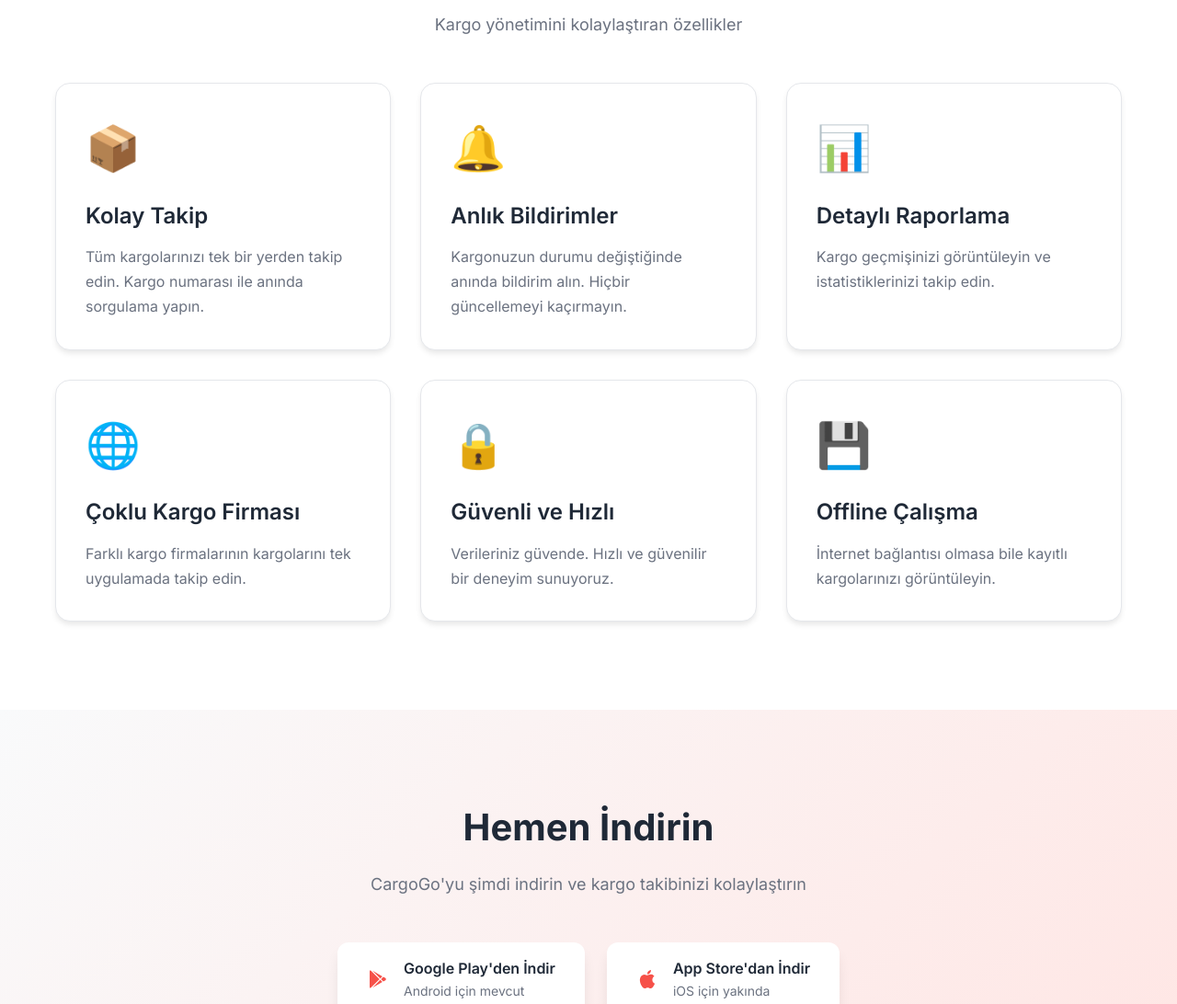
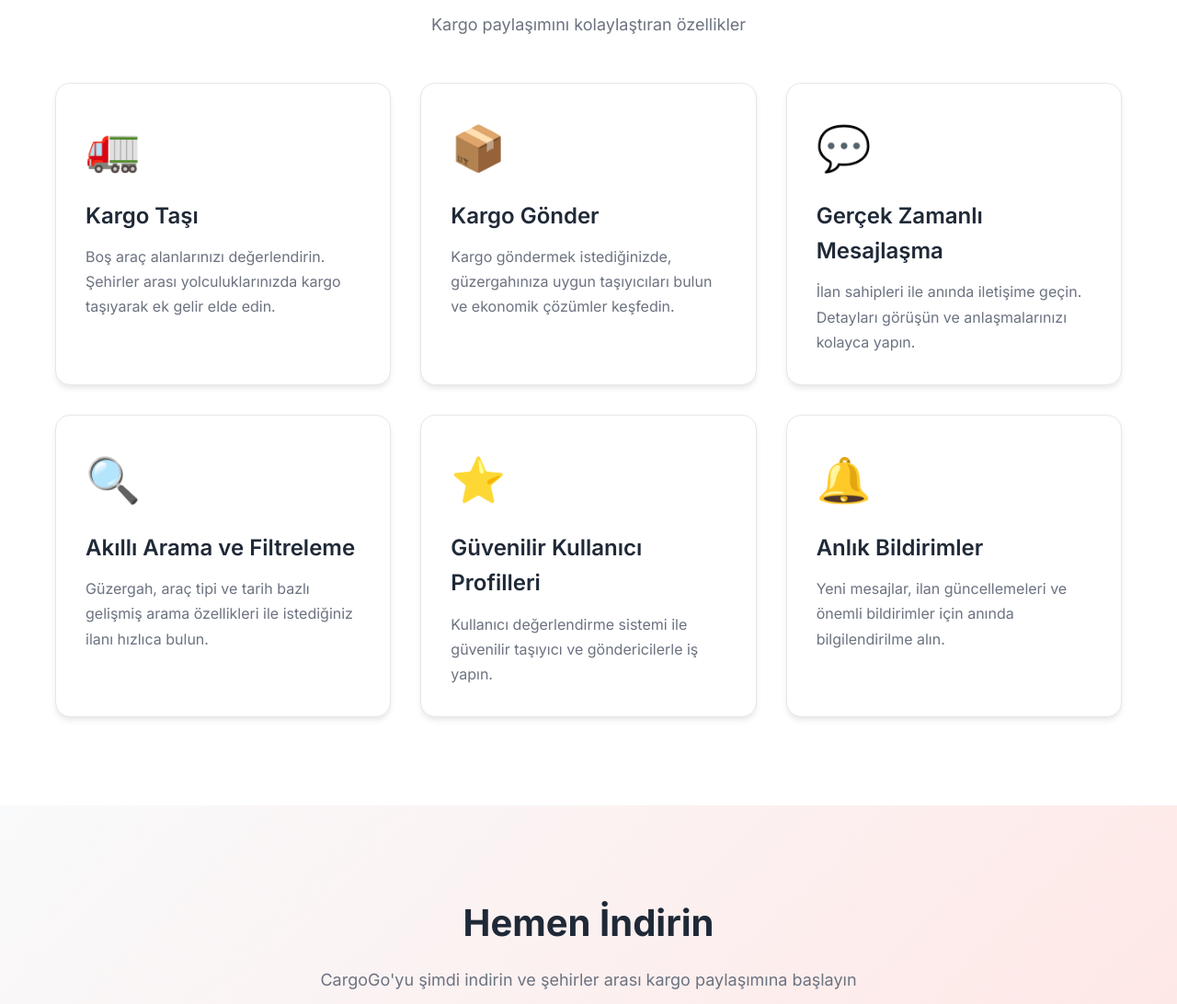
Before and after one commit to huckus/CargoGoWebSite, a plain HTML site: page index.html in a window 1280 px wide. Shown: the part 963-2055 px from the top of the page at 92% size. Drawn offline with Linux system fonts and the light colour scheme.

Commit message:
fix: içerik uygulamaya uygun hale getirildi.

```diff
--- a/index.html
+++ b/index.html
@@ -3,9 +3,9 @@
 <head>
   <meta charset="UTF-8">
   <meta name="viewport" content="width=device-width, initial-scale=1.0">
-  <meta name="description" content="CargoGo - Kargo takip ve yönetim uygulaması">
-  <meta name="keywords" content="kargo, takip, yönetim, CargoGo">
-  <title>CargoGo - Kargo Takip ve Yönetim Uygulaması</title>
+  <meta name="description" content="CargoGo - Şehirler arası kargo paylaşım platformu. Kargo göndermek isteyenler ile kargo taşımak isteyen kişileri buluşturuyoruz.">
+  <meta name="keywords" content="kargo, kargo taşıma, kargo paylaşım, şehirler arası kargo, kargo gönder, CargoGo">
+  <title>CargoGo - Şehirler Arası Kargo Paylaşım Platformu</title>
   <link rel="stylesheet" href="styles.css">
   <link rel="preconnect" href="https://fonts.googleapis.com">
   <link rel="preconnect" href="https://fonts.gstatic.com" crossorigin>
@@ -41,8 +41,8 @@
     <div class="container">
       <div class="hero-content">
         <div class="hero-text">
-          <h1 class="hero-title">Kargo Takibiniz Artık Çok Daha Kolay</h1>
-          <p class="hero-subtitle">CargoGo ile tüm kargolarınızı tek bir yerden takip edin, yönetin ve organize edin.</p>
+          <h1 class="hero-title">Taşımanın Akıllı Yolu</h1>
+          <p class="hero-subtitle">CargoGo ile kargo göndermek isteyenler ile kargo taşımak isteyen kişileri buluşturuyoruz. Boş araç alanlarınızı değerlendirin, hızlı ve ekonomik kargo çözümleri bulun.</p>
           <div class="hero-buttons">
             <a href="#download" class="btn btn-primary">Hemen İndir</a>
             <a href="#features" class="btn btn-secondary">Özellikleri Keşfet</a>
@@ -64,37 +64,37 @@
   <section id="features" class="features">
     <div class="container">
       <h2 class="section-title">Neden CargoGo?</h2>
-      <p class="section-subtitle">Kargo yönetimini kolaylaştıran özellikler</p>
+      <p class="section-subtitle">Kargo paylaşımını kolaylaştıran özellikler</p>
       <div class="features-grid">
         <div class="feature-card">
+          <div class="feature-icon">🚛</div>
+          <h3>Kargo Taşı</h3>
+          <p>Boş araç alanlarınızı değerlendirin. Şehirler arası yolculuklarınızda kargo taşıyarak ek gelir elde edin.</p>
+        </div>
+        <div class="feature-card">
           <div class="feature-icon">📦</div>
-          <h3>Kolay Takip</h3>
-          <p>Tüm kargolarınızı tek bir yerden takip edin. Kargo numarası ile anında sorgulama yapın.</p>
+          <h3>Kargo Gönder</h3>
+          <p>Kargo göndermek istediğinizde, güzergahınıza uygun taşıyıcıları bulun ve ekonomik çözümler keşfedin.</p>
+        </div>
+        <div class="feature-card">
+          <div class="feature-icon">💬</div>
+          <h3>Gerçek Zamanlı Mesajlaşma</h3>
+          <p>İlan sahipleri ile anında iletişime geçin. Detayları görüşün ve anlaşmalarınızı kolayca yapın.</p>
+        </div>
+        <div class="feature-card">
+          <div class="feature-icon">🔍</div>
+          <h3>Akıllı Arama ve Filtreleme</h3>
+          <p>Güzergah, araç tipi ve tarih bazlı gelişmiş arama özellikleri ile istediğiniz ilanı hızlıca bulun.</p>
+        </div>
+        <div class="feature-card">
+          <div class="feature-icon">⭐</div>
+          <h3>Güvenilir Kullanıcı Profilleri</h3>
+          <p>Kullanıcı değerlendirme sistemi ile güvenilir taşıyıcı ve göndericilerle iş yapın.</p>
         </div>
         <div class="feature-card">
           <div class="feature-icon">🔔</div>
           <h3>Anlık Bildirimler</h3>
-          <p>Kargonuzun durumu değiştiğinde anında bildirim alın. Hiçbir güncellemeyi kaçırmayın.</p>
-        </div>
-        <div class="feature-card">
-          <div class="feature-icon">📊</div>
-          <h3>Detaylı Raporlama</h3>
-          <p>Kargo geçmişinizi görüntüleyin ve istatistiklerinizi takip edin.</p>
-        </div>
-        <div class="feature-card">
-          <div class="feature-icon">🌐</div>
-          <h3>Çoklu Kargo Firması</h3>
-          <p>Farklı kargo firmalarının kargolarını tek uygulamada takip edin.</p>
-        </div>
-        <div class="feature-card">
-          <div class="feature-icon">🔒</div>
-          <h3>Güvenli ve Hızlı</h3>
-          <p>Verileriniz güvende. Hızlı ve güvenilir bir deneyim sunuyoruz.</p>
-        </div>
-        <div class="feature-card">
-          <div class="feature-icon">💾</div>
-          <h3>Offline Çalışma</h3>
-          <p>İnternet bağlantısı olmasa bile kayıtlı kargolarınızı görüntüleyin.</p>
+          <p>Yeni mesajlar, ilan güncellemeleri ve önemli bildirimler için anında bilgilendirilme alın.</p>
         </div>
       </div>
     </div>
@@ -105,7 +105,7 @@
     <div class="container">
       <div class="download-content">
         <h2 class="section-title">Hemen İndirin</h2>
-        <p class="section-subtitle">CargoGo'yu şimdi indirin ve kargo takibinizi kolaylaştırın</p>
+        <p class="section-subtitle">CargoGo'yu şimdi indirin ve şehirler arası kargo paylaşımına başlayın</p>
         <div class="download-buttons">
           <a href="https://play.google.com/store/apps/details?id=com.example.cargogo"
              class="download-btn google-play"
@@ -146,7 +146,7 @@
             <img src="icon/app_icon_1024.png" alt="CargoGo Logo" class="footer-logo-img">
             <span class="footer-logo-text">CargoGo</span>
           </div>
-          <p class="footer-description">Kargo takip ve yönetim uygulaması</p>
+          <p class="footer-description">Şehirler arası kargo paylaşım platformu</p>
         </div>
         <div class="footer-section">
           <h4>Bağlantılar</h4>
```
